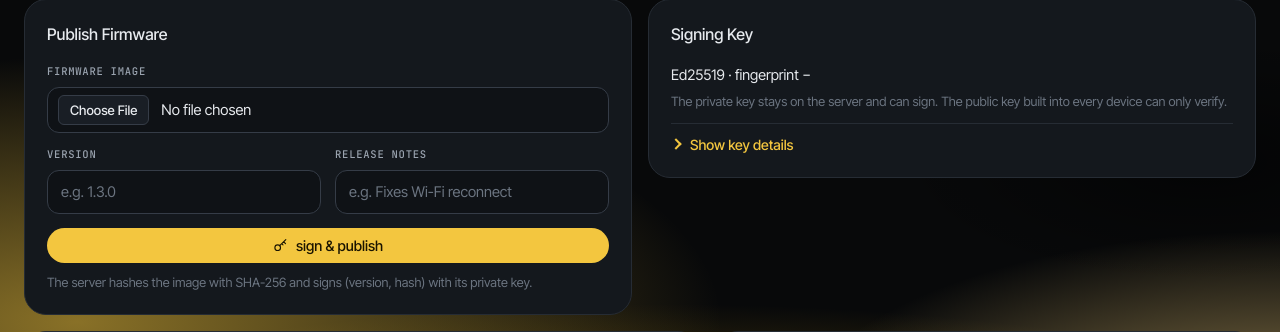
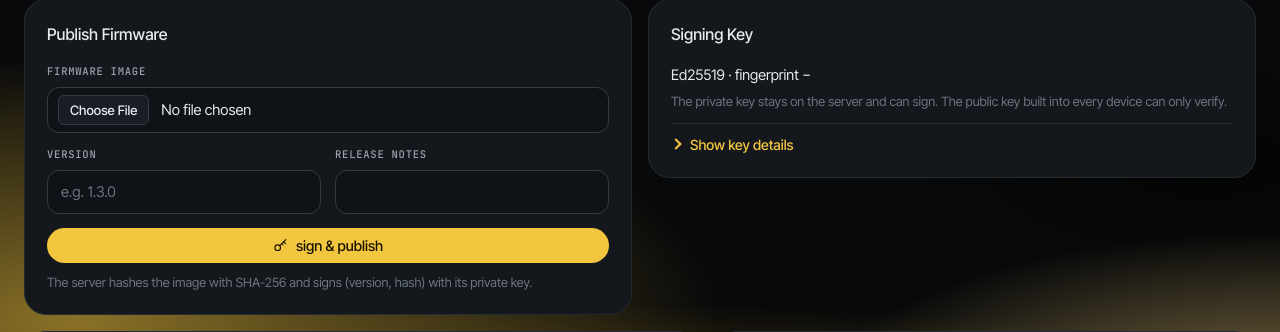
Before and after one commit to gargideore26-cpu/IoTShield, a Flask app: template templates/firmware.html in a window 1280 px wide. Shown: the part 350-682 px from the top of the page. Run offline with Flask 3, Linux system fonts and the light colour scheme; the template is opened without the code that fills it, so the values that code supplies are empty; parts of the project's set-up code (start-up, migrations or seed data) failed here and were passed over; some web fonts are replaced.

Commit message:
Remove the example text from the release notes box

```diff
--- a/templates/firmware.html
+++ b/templates/firmware.html
@@ -42,7 +42,7 @@
         </div>
         <div>
           <label for="fwNotes">Release notes</label>
-          <input id="fwNotes" name="notes" placeholder="e.g. Fixes Wi-Fi reconnect" maxlength="120">
+          <input id="fwNotes" name="notes" maxlength="120">
         </div>
       </div>
       <button class="btn btn-primary" type="submit" id="publishBtn"><svg class="icon"><use href="#i-key"/></svg>Sign &amp; Publish</button>
```
